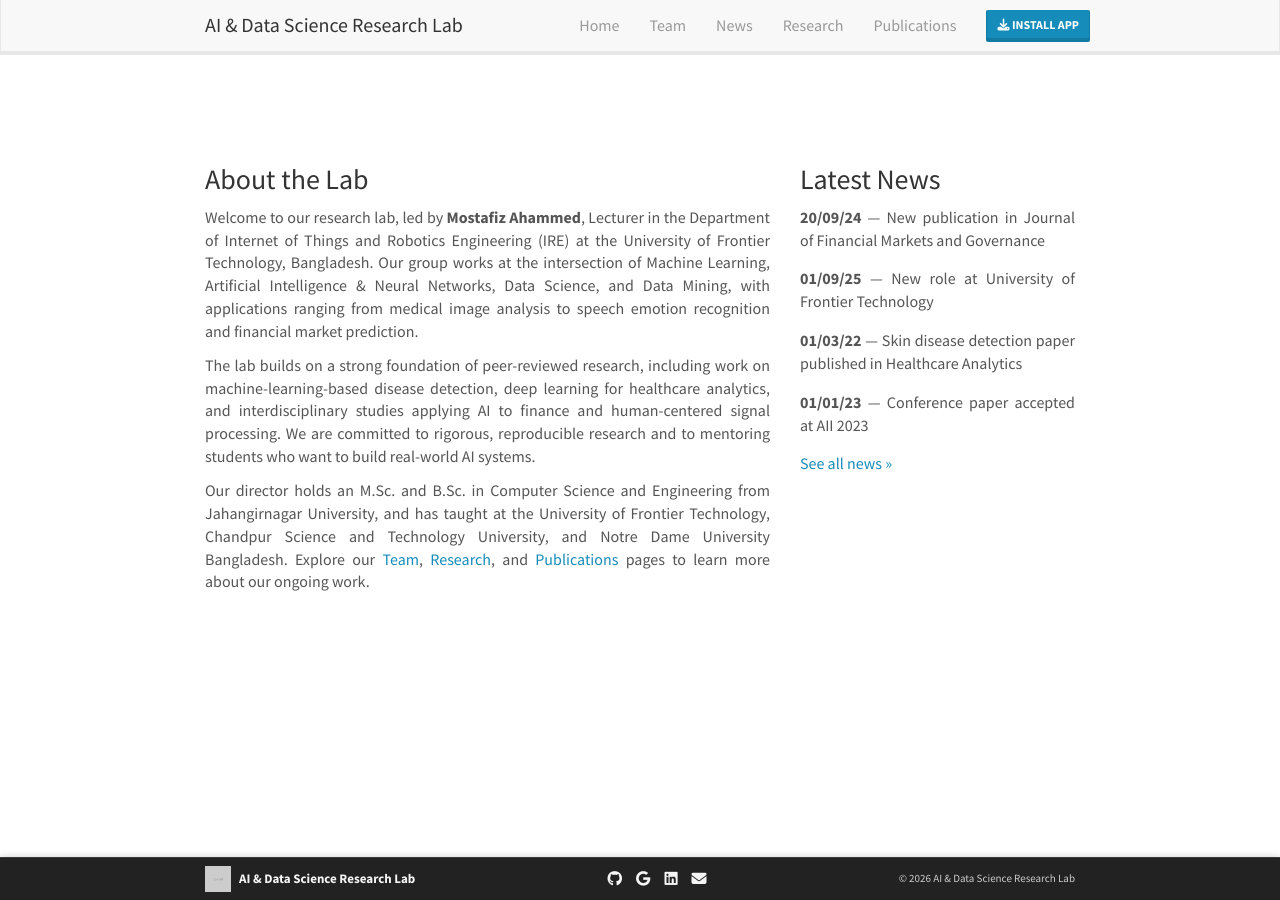
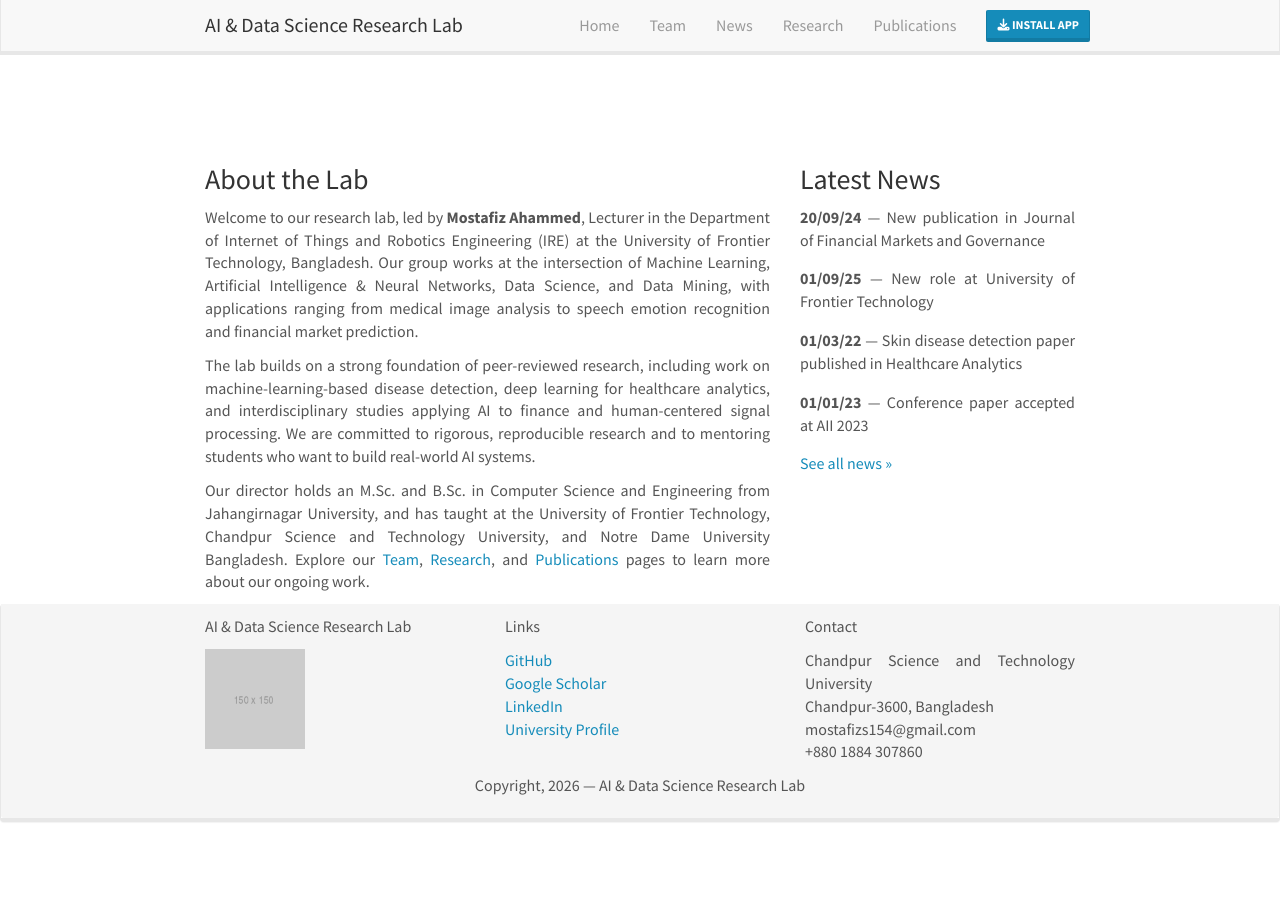
Before and after one commit to ABS-EMON/mostafiz-ahammed-research-lab, a Jekyll site: the page built from _pages/home.md, in a window 1280 px wide and 900 px high, scrolled down 728 px. Built offline with Jekyll 4.4.1, drawn with Linux system fonts in a browser that asks for light colours; nearby versions of some CDN libraries.

Commit message:
Add files via upload

```diff
--- a/_includes/footer.html
+++ b/_includes/footer.html
@@ -1,20 +1,40 @@
-<footer id="footer" class="site-footer">
-  <div class="footer-inner">
-    <div class="footer-brand">
-      <img src="{{ site.baseurl }}/images/logo/lab-logo.png" alt="{{ site.title }}" class="footer-logo">
-      <span class="footer-title d-none d-sm-inline">{{ site.title }}</span>
-    </div>
+<div id="footer" class="panel">
+  <div class="panel-footer">
+	<div class="container-fluid">
+		<div class="row">
+			<div class="col-sm-4">
+				<p>{{ site.title }}</p>
+				<img class="img-fluid" src="{{ site.baseurl }}/images/logo/lab-logo.png"
+				     style="max-width: 100px;">
+			</div>
 
-    <nav class="footer-links" aria-label="Footer">
-      <a href="https://github.com/Mostafiz24" target="_blank" rel="noopener" title="GitHub"><i class="fab fa-github"></i></a>
-      <a href="https://scholar.google.com/citations?user=T_ehJtgAAAAJ&hl=en" target="_blank" rel="noopener" title="Google Scholar"><i class="fab fa-google"></i></a>
-      <a href="https://bd.linkedin.com/in/mostafiz-ahammed-7b4266106" target="_blank" rel="noopener" title="LinkedIn"><i class="fab fa-linkedin"></i></a>
-      <a href="mailto:mostafizs154@gmail.com" title="Email"><i class="fas fa-envelope"></i></a>
-    </nav>
+			<div class="col-sm-4">
+				<p>Links</p>
+				<ul class="list-unstyled">
+					<li><a href="https://github.com/Mostafiz24" target="_blank">GitHub</a></li>
+					<li><a href="https://scholar.google.com/citations?user=T_ehJtgAAAAJ&hl=en" target="_blank">Google Scholar</a></li>
+					<li><a href="https://bd.linkedin.com/in/mostafiz-ahammed-7b4266106" target="_blank">LinkedIn</a></li>
+					<li><a href="https://ire.uftb.ac.bd/profile/Mostafiz" target="_blank">University Profile</a></li>
+				</ul>
+			</div>
 
-    <p class="footer-copyright">&copy; 2026 {{ site.title }}</p>
+			<div class="col-sm-4">
+				<p>Contact</p>
+				<p>
+					Chandpur Science and Technology University<br>
+					Chandpur-3600, Bangladesh<br>
+					mostafizs154@gmail.com<br>
+					+880 1884 307860
+				</p>
+			</div>
+		</div>
+
+		<div class="row mt-3">
+			<p class="text-center">Copyright, 2026 — {{ site.title }}</p>
+		</div>
+	</div>
   </div>
-</footer>
+</div>
 
 <script src="https://ajax.googleapis.com/ajax/libs/jquery/1.11.3/jquery.min.js"></script>
 <script src="{{ site.url }}{{ site.baseurl }}/js/bootstrap.min.js"></script>
```
Also changed, not shown: other parts of _includes/footer.html (+0 -32 lines).
